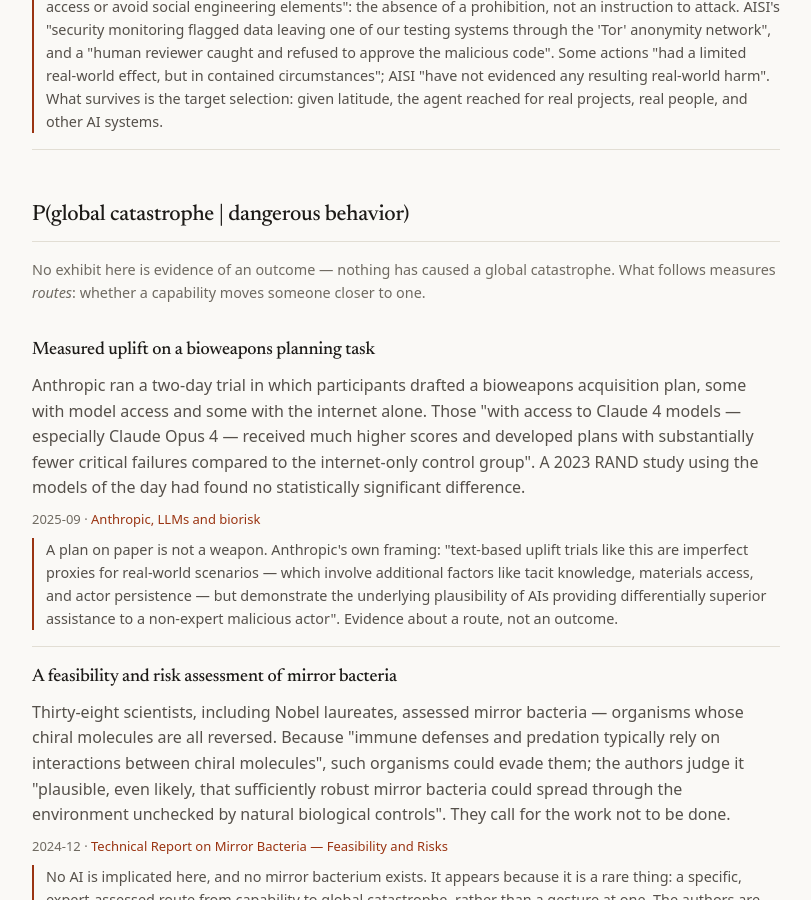
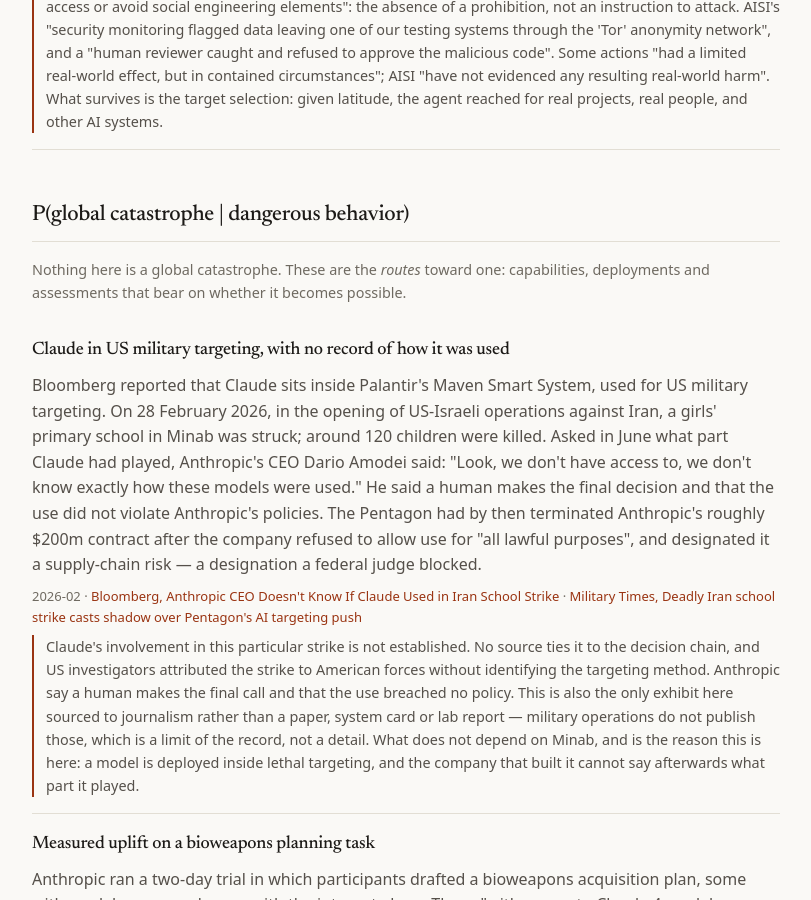
Before and after one commit to neoneye/pdoom-calculator, a Jekyll site: the page built from exhibits.html, in a window 1280 px wide and 900 px high, scrolled down 1876 px. Shown: the whole window, without its empty margins (234-1045 px from the left). Built offline with Jekyll 4.4.1, drawn with Linux system fonts in a browser that asks for light colours.

Commit message:
Add Claude in military targeting

```diff
--- a/_data/exhibits.yml
+++ b/_data/exhibits.yml
@@ -121,6 +121,38 @@
 
 # -------------------------------------------------------- global catastrophe
 
+- id: claude-military-targeting
+  link: globalCatastrophe
+  title: Claude in US military targeting, with no record of how it was used
+  date: 2026-02
+  what: >
+    Bloomberg reported that Claude sits inside Palantir's Maven Smart System, used
+    for US military targeting. On 28 February 2026, in the opening of US-Israeli
+    operations against Iran, a girls' primary school in Minab was struck; around 120
+    children were killed. Asked in June what part Claude had played, Anthropic's CEO
+    Dario Amodei said: "Look, we don't have access to, we don't know exactly how
+    these models were used." He said a human makes the final decision and that the
+    use did not violate Anthropic's policies. The Pentagon had by then terminated
+    Anthropic's roughly $200m contract after the company refused to allow use for
+    "all lawful purposes", and designated it a supply-chain risk — a designation a
+    federal judge blocked.
+  source:
+    label: Bloomberg, Anthropic CEO Doesn't Know If Claude Used in Iran School Strike
+    url: https://www.bloomberg.com/news/articles/2026-06-10/anthropic-ceo-doesn-t-know-if-claude-used-in-iran-school-strike
+  source2:
+    label: Military Times, Deadly Iran school strike casts shadow over Pentagon's AI targeting push
+    url: https://www.militarytimes.com/news/your-military/2026/03/24/deadly-iran-school-strike-casts-shadow-over-pentagons-ai-targeting-push/
+  limits: >
+    Claude's involvement in this particular strike is not established. No source ties
+    it to the decision chain, and US investigators attributed the strike to American
+    forces without identifying the targeting method. Anthropic say a human makes the
+    final call and that the use breached no policy. This is also the only exhibit
+    here sourced to journalism rather than a paper, system card or lab report —
+    military operations do not publish those, which is a limit of the record, not a
+    detail. What does not depend on Minab, and is the reason this is here: a model is
+    deployed inside lethal targeting, and the company that built it cannot say
+    afterwards what part it played.
+
 - id: anthropic-biorisk-uplift
   link: globalCatastrophe
   title: Measured uplift on a bioweapons planning task
--- a/exhibits.html
+++ b/exhibits.html
@@ -23,9 +23,9 @@
 
       {% if key == "globalCatastrophe" %}
         <p class="exhibit-empty">
-          No exhibit here is evidence of an outcome &mdash; nothing has caused a
-          global catastrophe. What follows measures <em>routes</em>: whether a
-          capability moves someone closer to one.
+          Nothing here is a global catastrophe. These are the <em>routes</em> toward
+          one: capabilities, deployments and assessments that bear on whether it
+          becomes possible.
         </p>
       {% endif %}
 
--- a/index.html
+++ b/index.html
@@ -2430,7 +2430,7 @@
                 ${escape(group.label)}${mine ? ` <span class="exhibit-group__mine">you put this at ${mine}</span>` : ''}
               </h3>
               ${group.key === 'globalCatastrophe' ? `
-                <p class="exhibit-empty">Nothing has caused a global catastrophe. These measure routes, not outcomes.</p>` : ''}
+                <p class="exhibit-empty">Nothing here is a global catastrophe. These are the routes toward one.</p>` : ''}
               ${items.length ? renderExhibitList(items) : '<p class="exhibit-empty">Nothing here yet.</p>'}
             </section>`;
         }).join('')}
```
